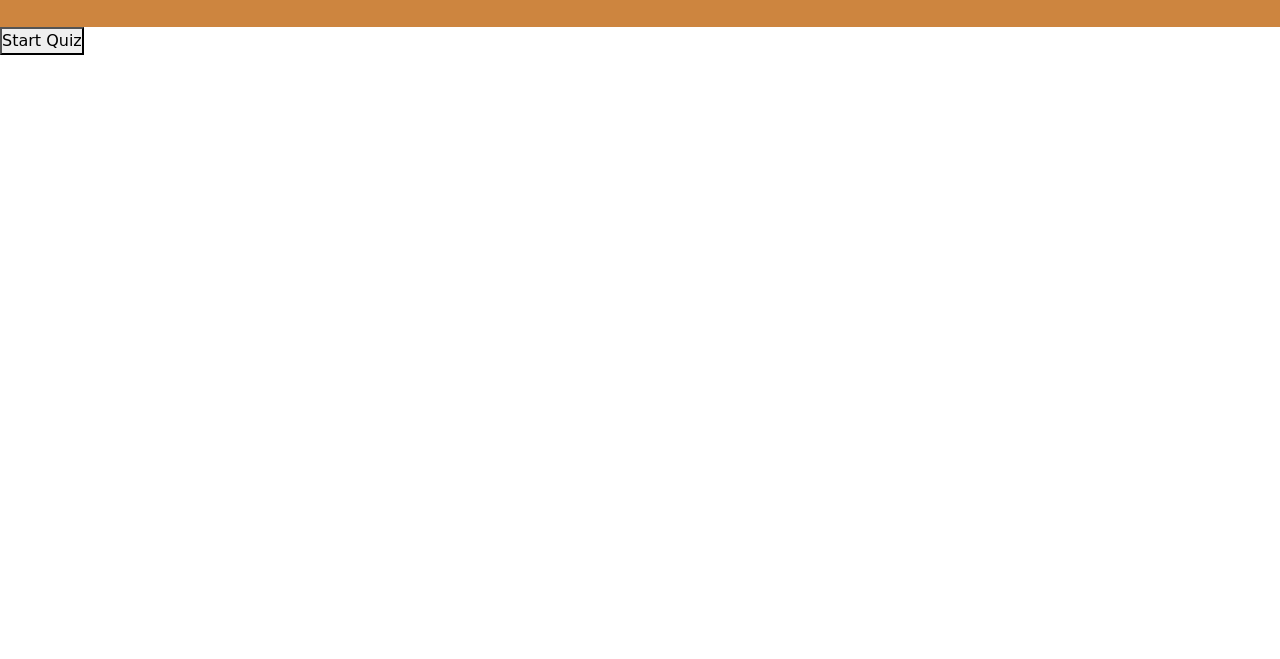
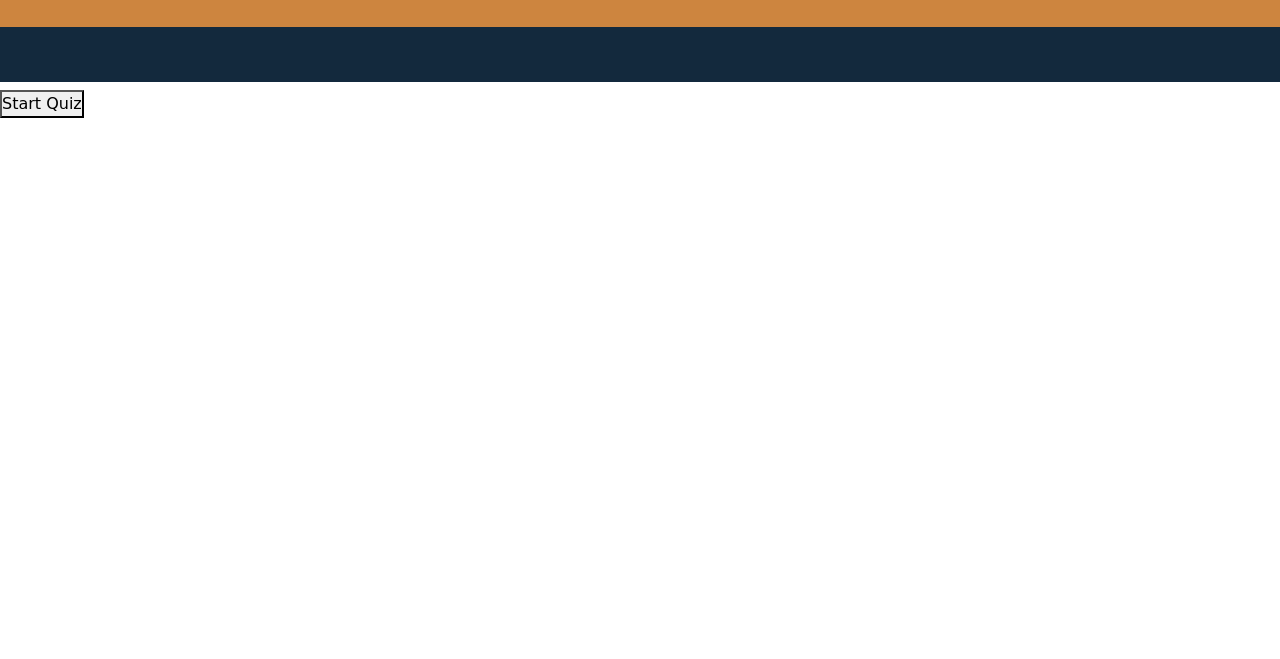
Before and after one commit to KannaVairavan/HW4_CodeQuiz, a plain HTML site: page index.html in a window 1280 px wide. Shown: the part 141-800 px from the top of the page. Drawn offline with nearby package versions, Linux system fonts and the light colour scheme.

Commit message:
Fixed timer div in index and style files

```diff
--- a/index.html
+++ b/index.html
@@ -17,6 +17,11 @@
     <div id="container">
         <div jumbotran>
               <div class="row">
+                  <div class="col-sm-12">
+                    <h1 id="time" ></h1>
+                  </div>
+              </div>
+              <div class="row">
 
                   <div class="col-sm-10">
                     <button id="startButton">Start Quiz</button>
@@ -27,10 +32,8 @@
                   </div>
               </div>
               <div class="row">
-                  <div class="col-sm-2"></div>
-                  <div class="col-sm-10">
-                    <h1 id="time" style="text-align:center;"></h1>
-                  </div>
+
+
                   <div id= "displayQuestion"  class="col-sm-6 hide">
                     <p id="quiz-question"></p>
                     <ul id="option-list">  </ul>
--- a/style.css
+++ b/style.css
@@ -20,9 +20,9 @@ header {
   text-align: center;
 }
 
-.time {
-  height: 240px;
-  padding: 10px;
+#time {
+  height: 55px;
+
   background: #13293d;
   color: #fff;
   text-align: center;
```
